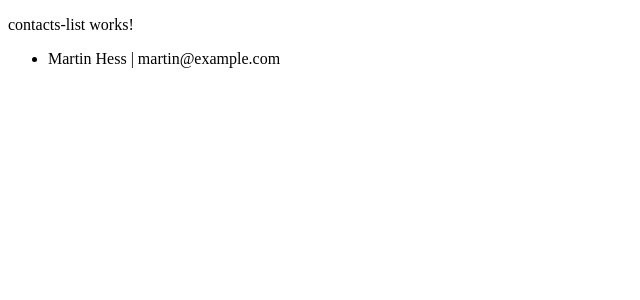
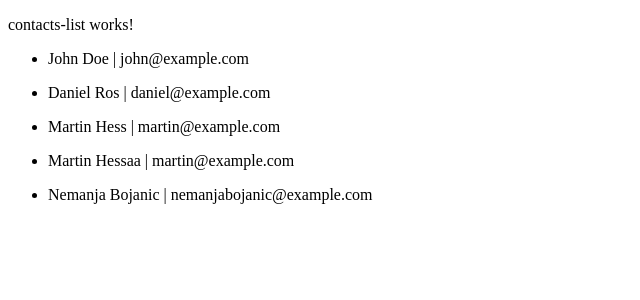
Before and after one commit to Nemanja1989/contacts, an Angular app: page / in a window 1280 px wide. Shown: the top 300 px of the page, without its empty margins (0-640 px from the left). Built offline with nearby package versions, Linux system fonts and the light colour scheme.

Commit message:
master commit 5

```diff
--- a/src/app/contacts-list/contacts-list.component.html
+++ b/src/app/contacts-list/contacts-list.component.html
@@ -4,8 +4,7 @@
 
 <!-- first is name you will use to call data, second is name of var from ts file -->
 <ul *ngFor="let contact of contacts">
-  <li *ngIf="contact.firstName == 'Martin' && contact.lastName == 'Hess' ">
+  <li (click)="removeContact(contact)">
     {{contact.firstName}} {{contact.lastName}} | {{contact.email}}
   </li>
-
 </ul>
--- a/src/app/contacts-list/contacts-list.component.ts
+++ b/src/app/contacts-list/contacts-list.component.ts
@@ -39,6 +39,11 @@ export class ContactsListComponent implements OnInit {
 
   }
 
+  removeContact(contact){
+      let index = this.contacts.indexOf(contact);
+      this.contacts.splice(index, 1);
+  }
+
   ngOnInit() {
   }
 
```
